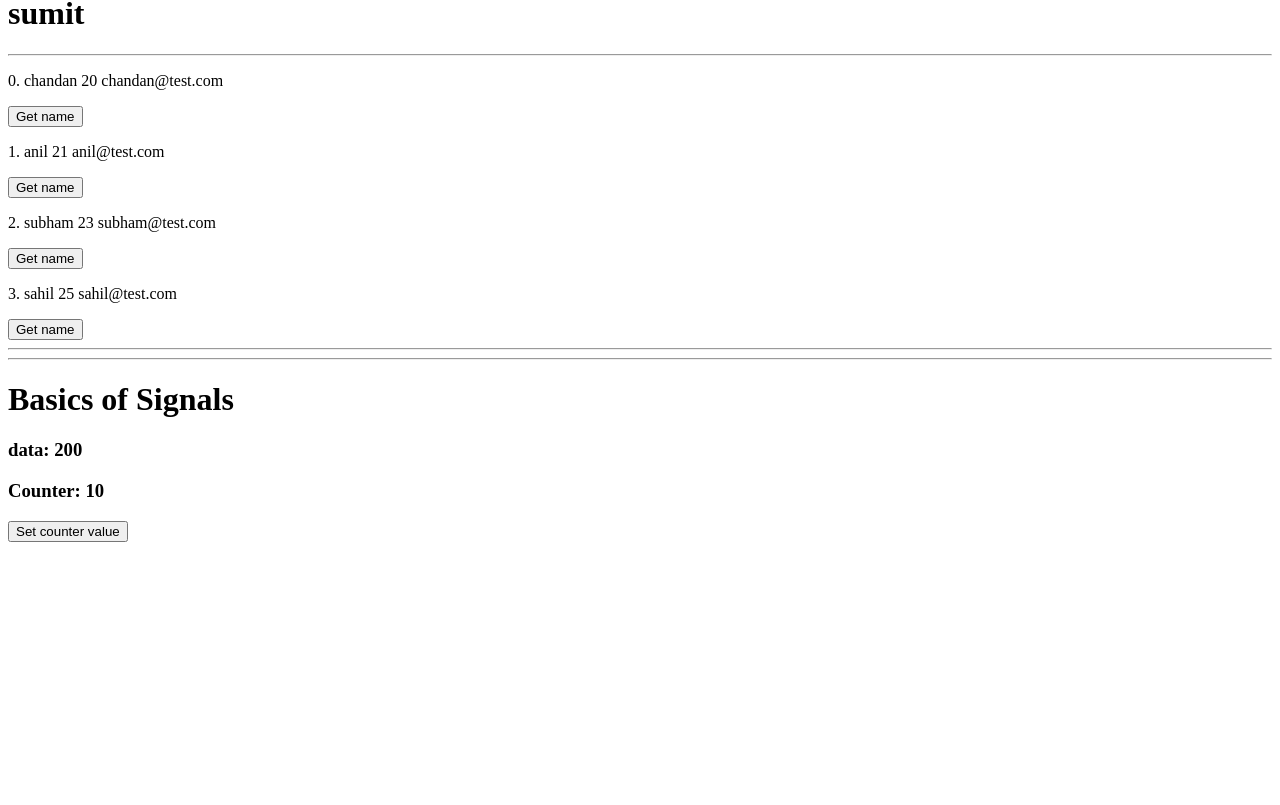
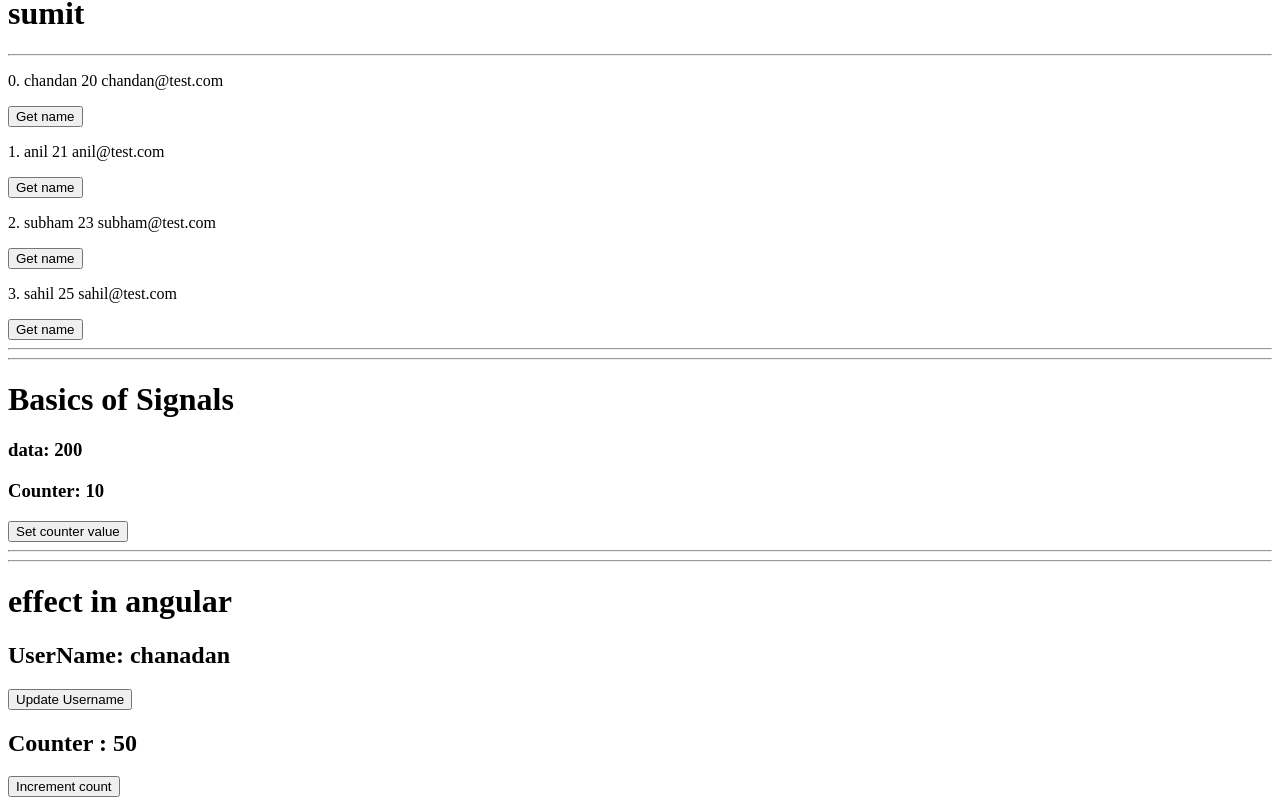
Before and after one commit to sahchandan781/Angular-First, an Angular app: page / in a window 1280 px wide. Shown: the part 1328-2133 px from the top of the page. Before the commit the page ends 1878 px from the top, so only its background shows below. Built offline with nearby package versions, Linux system fonts and the light colour scheme.

Commit message:
Effects in angular

```diff
--- a/src/app/app.html
+++ b/src/app/app.html
@@ -19,3 +19,4 @@
 <hr>
 <hr>
 <app-signalsinangular></app-signalsinangular>
+<app-effectinangular></app-effectinangular>
--- a/src/app/app.ts
+++ b/src/app/app.ts
@@ -6,11 +6,12 @@ import { Ifelsecondition } from './ifelsecondition/ifelsecondition';
 import { Switchcase } from "./switchcase/switchcase";
 import { Forloop } from "./forloop/forloop";
 import { Signalsinangular } from "./signalsinangular/signalsinangular";
+import { Effectinangular } from "./effectinangular/effectinangular";
 
 
 @Component({
   selector: 'app-root',
-  imports: [RouterOutlet, Getinputvalue, StyleOptions, Ifelsecondition, Switchcase, Forloop, Signalsinangular],
+  imports: [RouterOutlet, Getinputvalue, StyleOptions, Ifelsecondition, Switchcase, Forloop, Signalsinangular, Effectinangular],
   templateUrl: './app.html',
   styleUrl: './app.css',
 })
--- /dev/null
+++ b/src/app/effectinangular/effectinangular.html
@@ -0,0 +1,15 @@
+
+<hr><hr>
+<h1>effect in angular</h1>
+
+<h2>UserName:  {{userName()}}</h2>
+
+<button (click)="userName.set('sam')">Update Username</button>
+
+<h2>Counter : {{count()}}</h2>
+
+<button (click)="count.set(count() + 1)">Increment count</button>
+
+@if(displaydiv) {
+    <div style="background-color: green; width: 100px; height: 100px;"></div>
+}
--- /dev/null
+++ b/src/app/effectinangular/effectinangular.ts
@@ -0,0 +1,31 @@
+import { Component, effect, signal } from '@angular/core';
+
+@Component({
+  selector: 'app-effectinangular',
+  imports: [],
+  templateUrl: './effectinangular.html',
+  styleUrl: './effectinangular.css'
+})
+export class Effectinangular {
+userName = signal('chanadan')
+count= signal(0)
+
+displaydiv = false
+
+constructor(){
+  effect(() => {
+    console.log(this.userName());
+
+    if(this.count() > 2 && this.count()  < 5){
+      this.displaydiv = true;
+    } else{
+      this.displaydiv = false;
+    }
+
+    setTimeout(() => {
+      this.count.set(50)
+    }, 5000)
+
+  })
+}
+}
```
Also changed, not shown: src/app/effectinangular/effectinangular.css (added), 1 other file (tests, documents, lock files or other folders).
